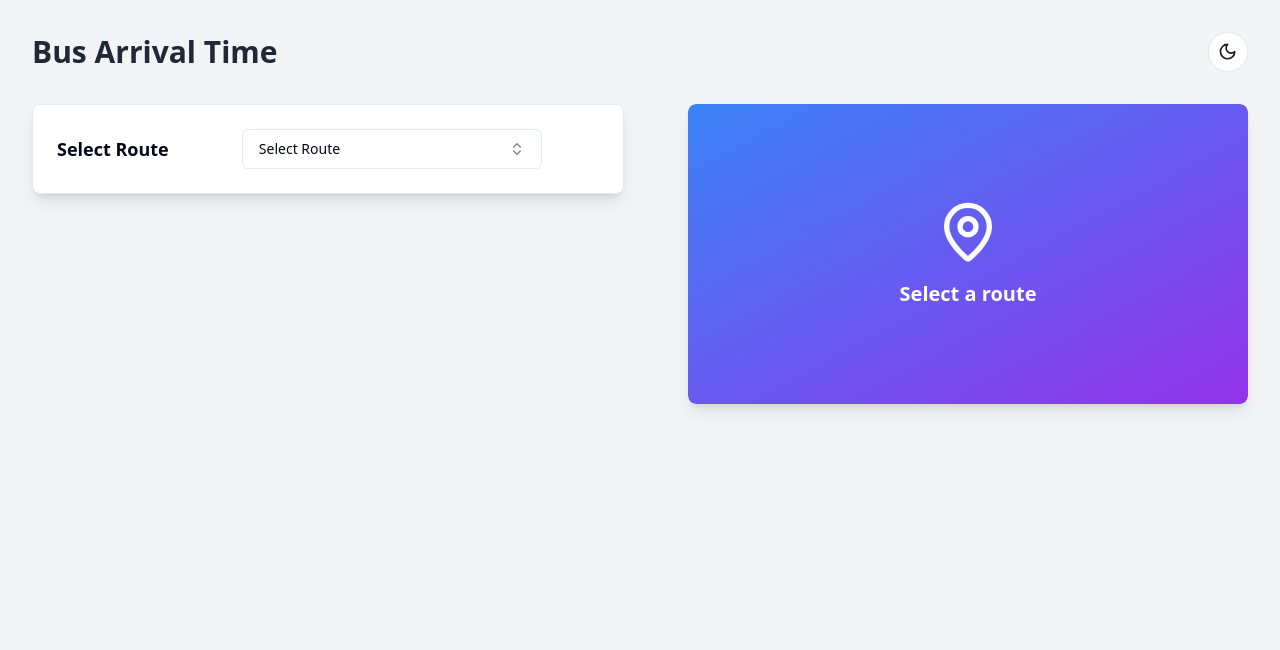
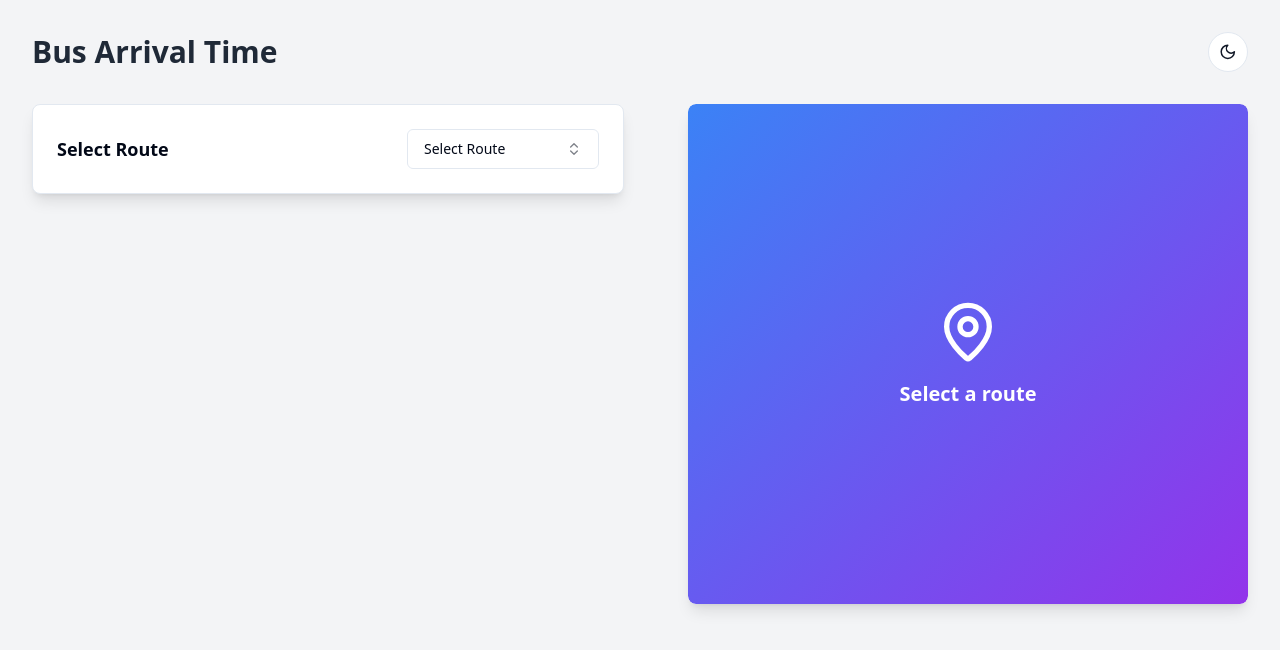
Before and after one commit to deshithagallage/Bus-Arrival-Time-Prediction-Frontend, a React (Vite) app: page /dashboard in a window 1280 px wide. Shown: the top 650 px of the page. Built offline with nearby package versions, Linux system fonts and the light colour scheme.

Commit message:
Refactor StopSearchBox component to use name instead of id for value comparison

```diff
--- a/src/pages/Dashboard/DashboardContent.tsx
+++ b/src/pages/Dashboard/DashboardContent.tsx
@@ -97,7 +97,7 @@ export const DashboardContent = () => {
   return (
     <div className="min-h-screen bg-gray-100 dark:bg-gray-900 text-gray-900 dark:text-gray-100 py-8 px-4 sm:px-6 lg:px-8 transition-colors duration-200">
       <div className="max-w-7xl mx-auto">
-        <div className="flex justify-between items-center mb-8">
+        <div className="flex flex-row items-center justify-between mb-8">
           <h1 className="text-3xl font-bold text-gray-800 dark:text-gray-100">
             Bus Arrival Time
           </h1>
@@ -105,12 +105,12 @@ export const DashboardContent = () => {
             variant="outline"
             size="icon"
             onClick={toggleTheme}
-            className="rounded-full"
+            className="rounded-full mt-4 sm:mt-0 ml-0 sm:ml-4"
           >
             {theme === "light" ? (
-              <MoonIcon className="h-[1.2rem] w-[1.2rem]" />
+              <MoonIcon className="h-[1.1rem] w-[1.1rem]" />
             ) : (
-              <SunIcon className="h-[1.2rem] w-[1.2rem]" />
+              <SunIcon className="h-[1.1rem] w-[1.1rem]" />
             )}
           </Button>
         </div>
@@ -125,7 +125,7 @@ export const DashboardContent = () => {
                   >
                     Select Route
                   </Label>
-                  <div className="flex-grow lg:ml-4 lg:w-1/2">
+                  <div className="w-full sm:max-w-fit">
                     <RouteSearchBox
                       placeholder="Select Route"
                       searchPlaceHolder="Search for route"
@@ -161,7 +161,7 @@ export const DashboardContent = () => {
                     >
                       Starting Point
                     </Label>
-                    <div className="flex-grow lg:w-1/2">
+                    <div className="w-full sm:max-w-fit">
                       <StopSearchBox
                         placeholder="Select starting point"
                         searchPlaceHolder="Search for stop"
@@ -193,7 +193,7 @@ export const DashboardContent = () => {
                       >
                         Destination
                       </Label>
-                      <div className="flex-grow lg:w-1/2">
+                      <div className="w-full sm:max-w-fit">
                         <StopSearchBox
                           placeholder="Select destination"
                           searchPlaceHolder="Search for stop"
@@ -250,7 +250,7 @@ export const DashboardContent = () => {
             )}
           </div>
           <div className="mt-6 lg:mt-0 lg:ml-8">
-            <div className="h-full rounded-lg overflow-hidden shadow-lg">
+            <div className="h-[300px] sm:h-[400px] lg:h-[500px] rounded-lg overflow-hidden shadow-lg">
               <RenderMap
                 selectedRoute={selectedRoute}
                 startStop={startStop}
--- a/src/pages/Dashboard/RouteSearchBox.tsx
+++ b/src/pages/Dashboard/RouteSearchBox.tsx
@@ -41,13 +41,13 @@ export function RouteSearchBox({
           variant="outline"
           role="combobox"
           aria-expanded={open}
-          className="w-[300px] justify-between"
+          className="min-w-48 justify-between"
         >
           {value ? List.find((listItem) => listItem === value) : placeholder}
           <ChevronsUpDown className="ml-2 h-4 w-4 shrink-0 opacity-50" />
         </Button>
       </PopoverTrigger>
-      <PopoverContent className="w-[300px] p-0">
+      <PopoverContent className="min-w-48 p-0">
         <Command>
           <CommandInput placeholder={searchPlaceHolder} />
           <CommandList>
--- a/src/pages/Dashboard/StopSearchBox.tsx
+++ b/src/pages/Dashboard/StopSearchBox.tsx
@@ -44,7 +44,7 @@ export function StopSearchBox({
           variant="outline"
           role="combobox"
           aria-expanded={open}
-          className="w-[300px] justify-between"
+          className="min-w-48 justify-between"
         >
           {value
             ? stops.find((stop) => stop.name === value)?.name
@@ -52,7 +52,7 @@ export function StopSearchBox({
           <ChevronsUpDown className="ml-2 h-4 w-4 shrink-0 opacity-50" />
         </Button>
       </PopoverTrigger>
-      <PopoverContent className="w-[300px] p-0">
+      <PopoverContent className="min-w-48 p-0">
         <Command>
           <CommandInput placeholder={searchPlaceHolder} />
           <CommandList>
```
